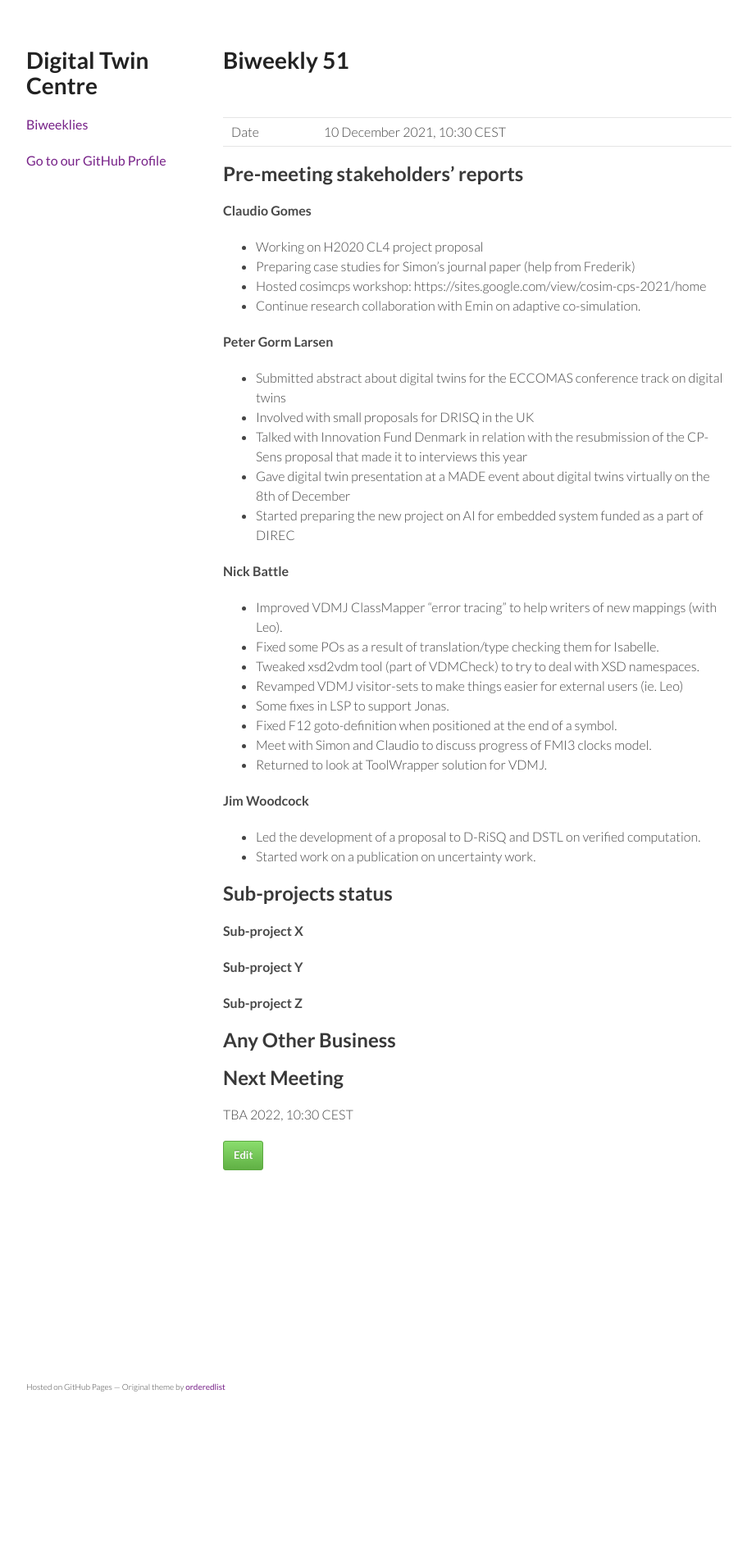
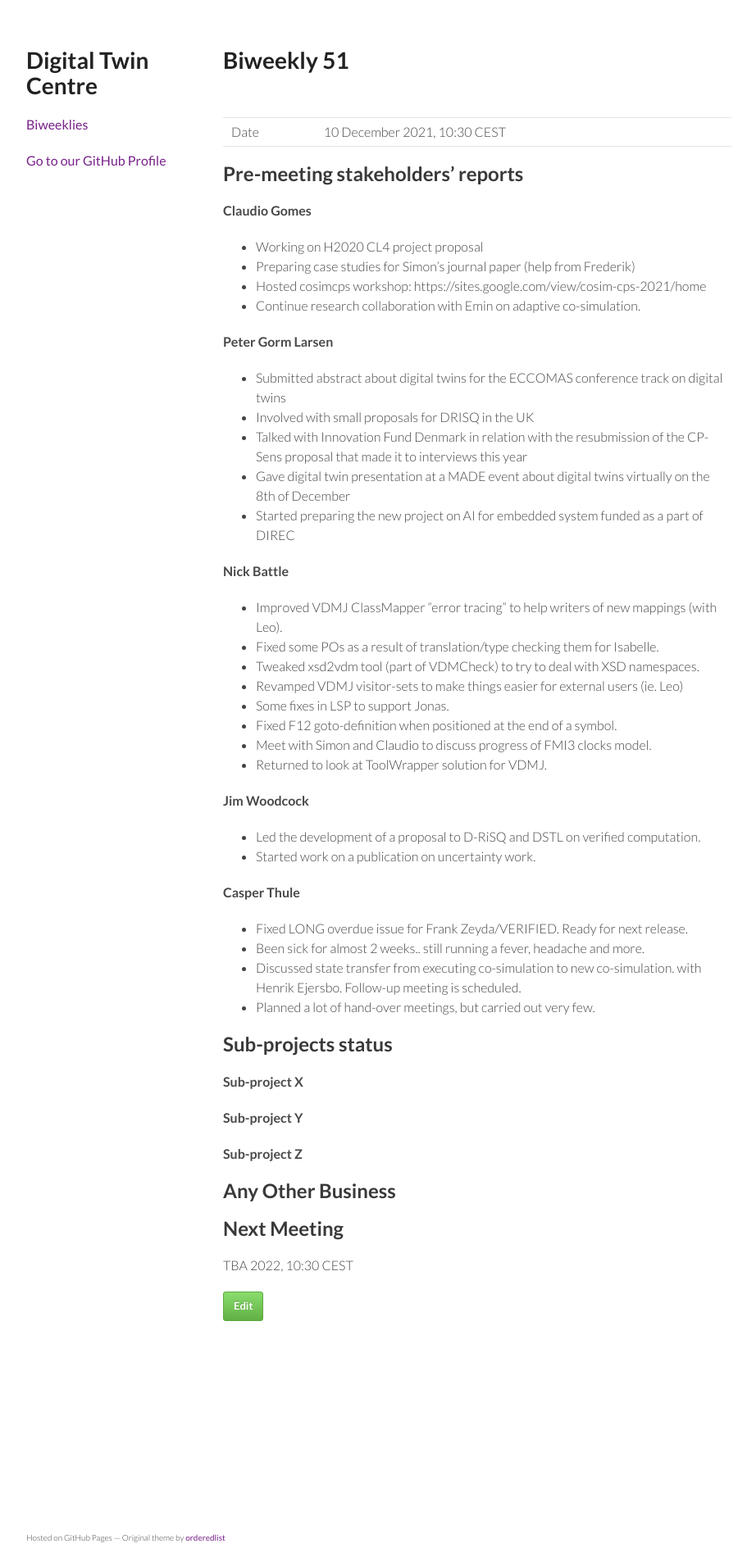
Before and after one commit to digitaltwincentre/digitaltwincentre.github.io, a Jekyll site: the page built from _biweeklies/Biweekly-51.md, in a window 1280 px wide. Shown: the whole page at 82% size, without its empty margins (178-1089 px from the left). Built offline with Jekyll 4.4.1, drawn with Linux system fonts in a browser that asks for light colours; nearby versions of some CDN libraries; before the commit the page ends 1722 px from its top, so only the background shows below that.

Commit message:
Update Biweekly-51.md

```diff
--- a/_biweeklies/Biweekly-51.md
+++ b/_biweeklies/Biweekly-51.md
@@ -47,6 +47,12 @@ date: 10 December 2021, 1030 CEST
 * Led the development of a proposal to D-RiSQ and DSTL on verified computation.
 * Started work on a publication on uncertainty work.
 
+#### Casper Thule
+* Fixed LONG overdue issue for Frank Zeyda/VERIFIED. Ready for next release.
+* Been sick for almost 2 weeks.. still running a fever, headache and more.
+* Discussed state transfer from executing co-simulation to new co-simulation. with Henrik Ejersbo. Follow-up meeting is scheduled.
+* Planned a lot of hand-over meetings, but carried out very few.
+
 ## Sub-projects status
 
 
```
